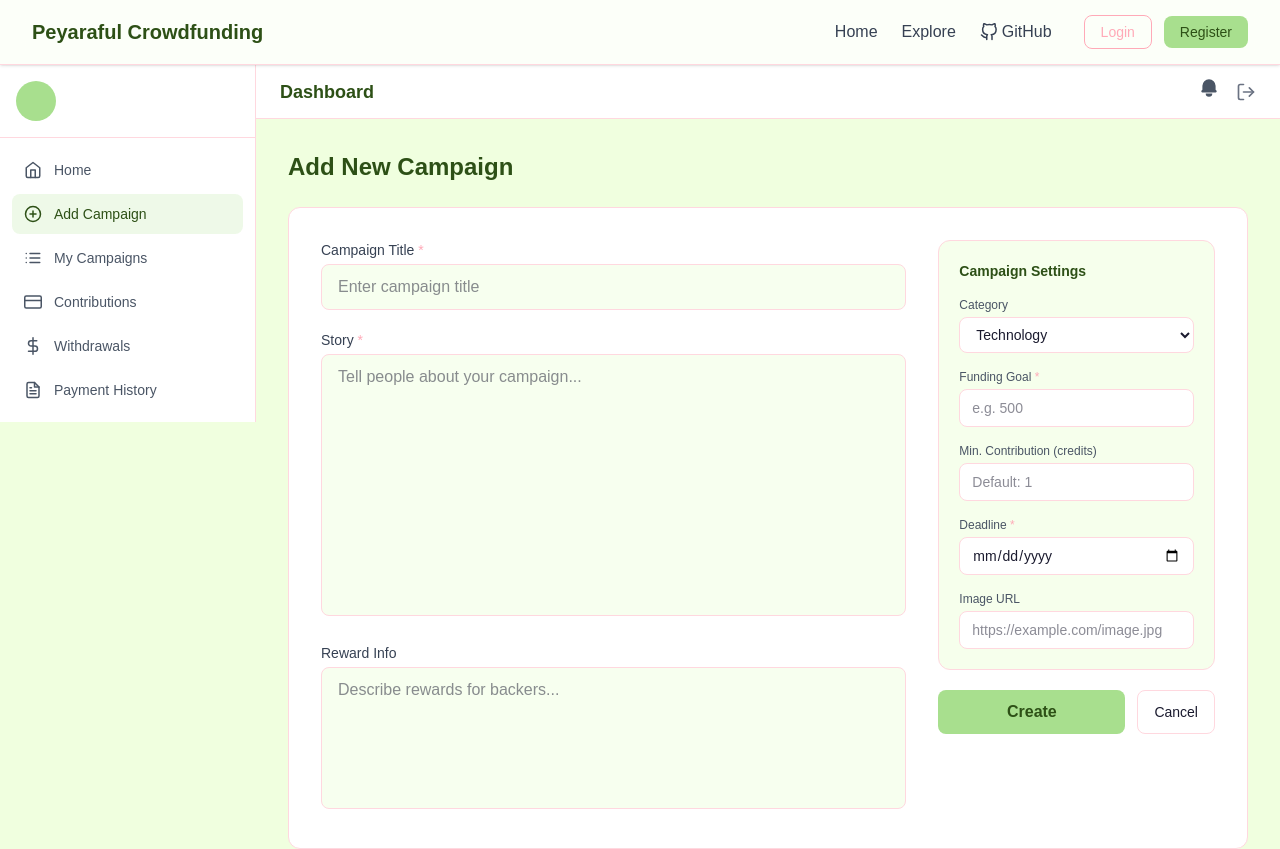
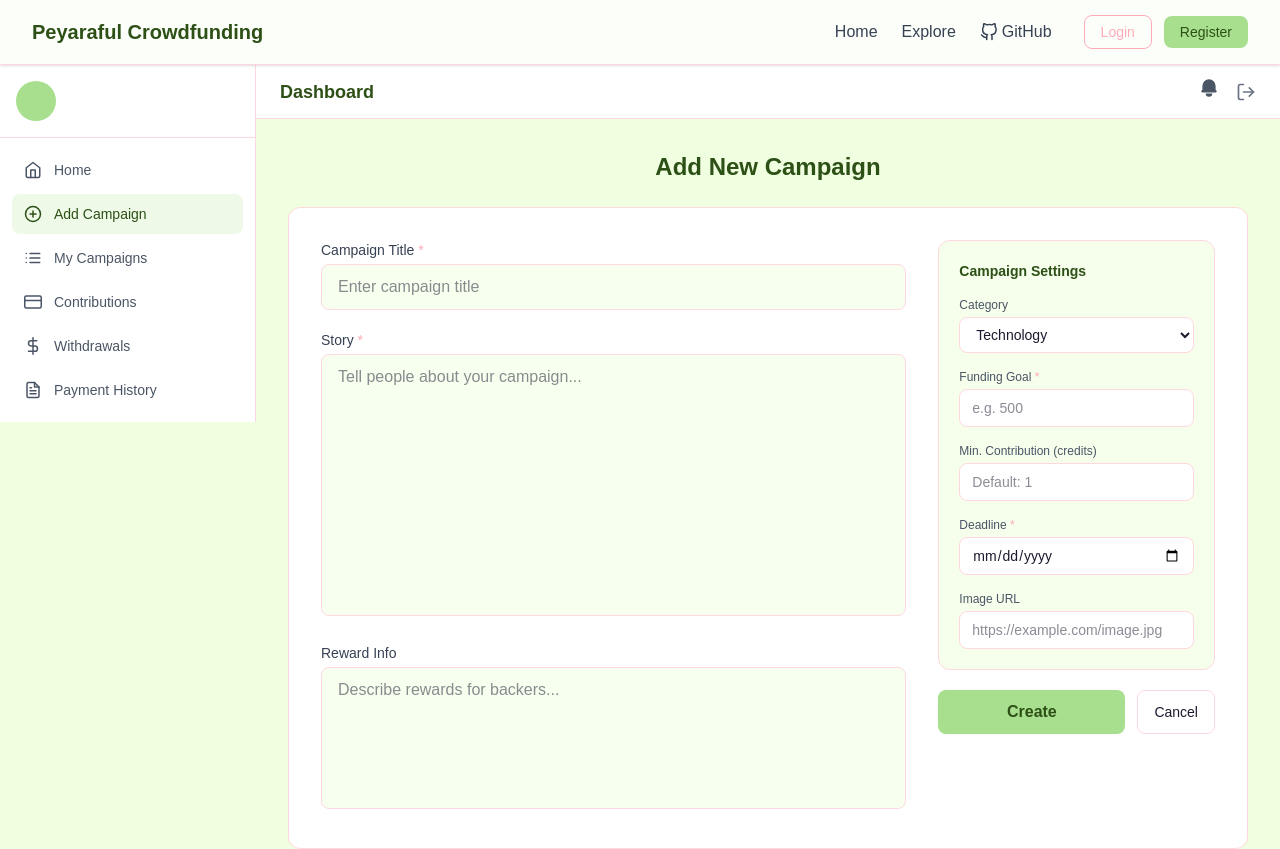
Before and after one commit to PeyaraFul/peyaraful-crowdfunding-client, a Next.js app: page /dashboard/creator-home/add-campaign in a window 1280 px wide. Shown: the top 849 px of the page. Built offline with nearby package versions, Linux system fonts and the light colour scheme.

Commit message:
style: center add campaign form and heading

```diff
--- a/src/app/dashboard/creator-home/add-campaign/page.tsx
+++ b/src/app/dashboard/creator-home/add-campaign/page.tsx
@@ -52,7 +52,8 @@ export default function AddCampaignPage() {
 
   return (
     <DashboardLayout>
-      <h1 className="text-2xl font-bold text-peyara-dark mb-6">Add New Campaign</h1>
+      <div className="max-w-5xl mx-auto">
+      <h1 className="text-2xl font-bold text-peyara-dark mb-6 text-center">Add New Campaign</h1>
 
       <form
         onSubmit={handleSubmit}
@@ -202,6 +203,7 @@ export default function AddCampaignPage() {
           </div>
         </div>
       </form>
+      </div>
     </DashboardLayout>
   );
 }
```
